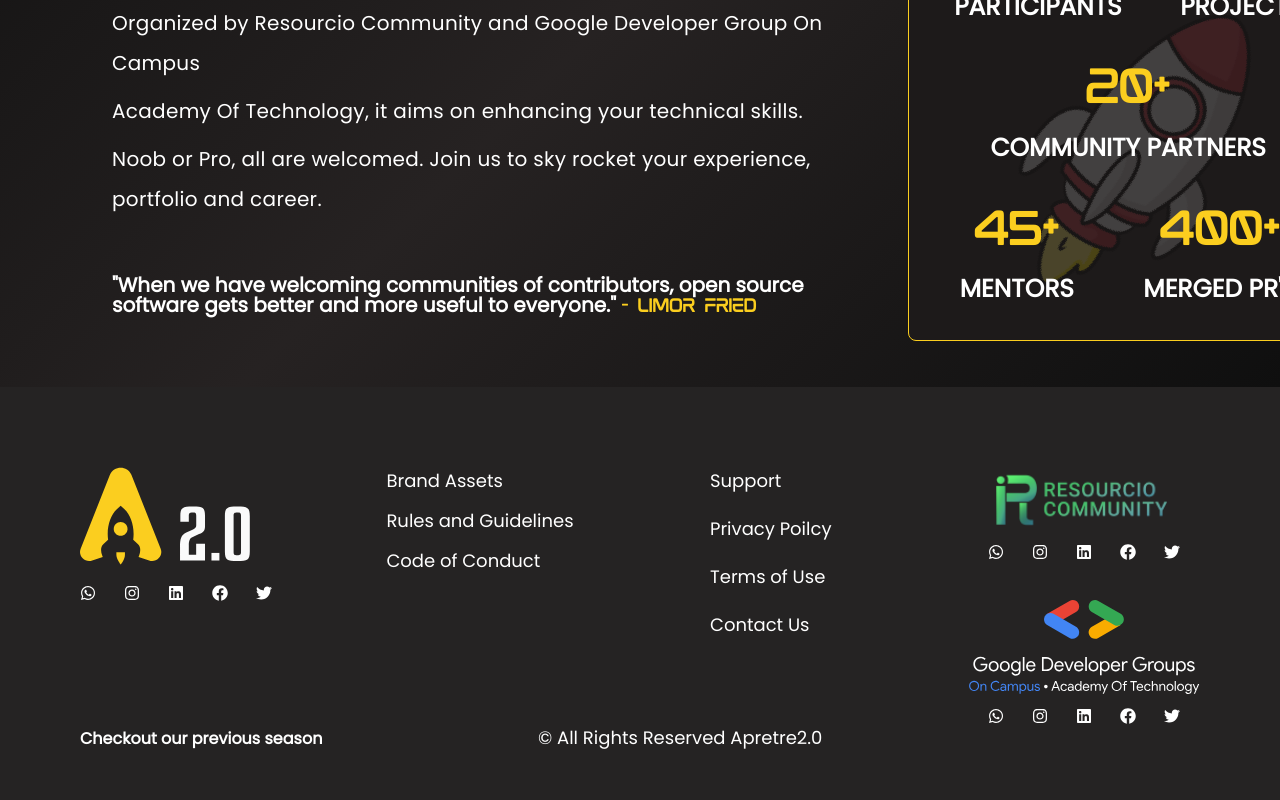
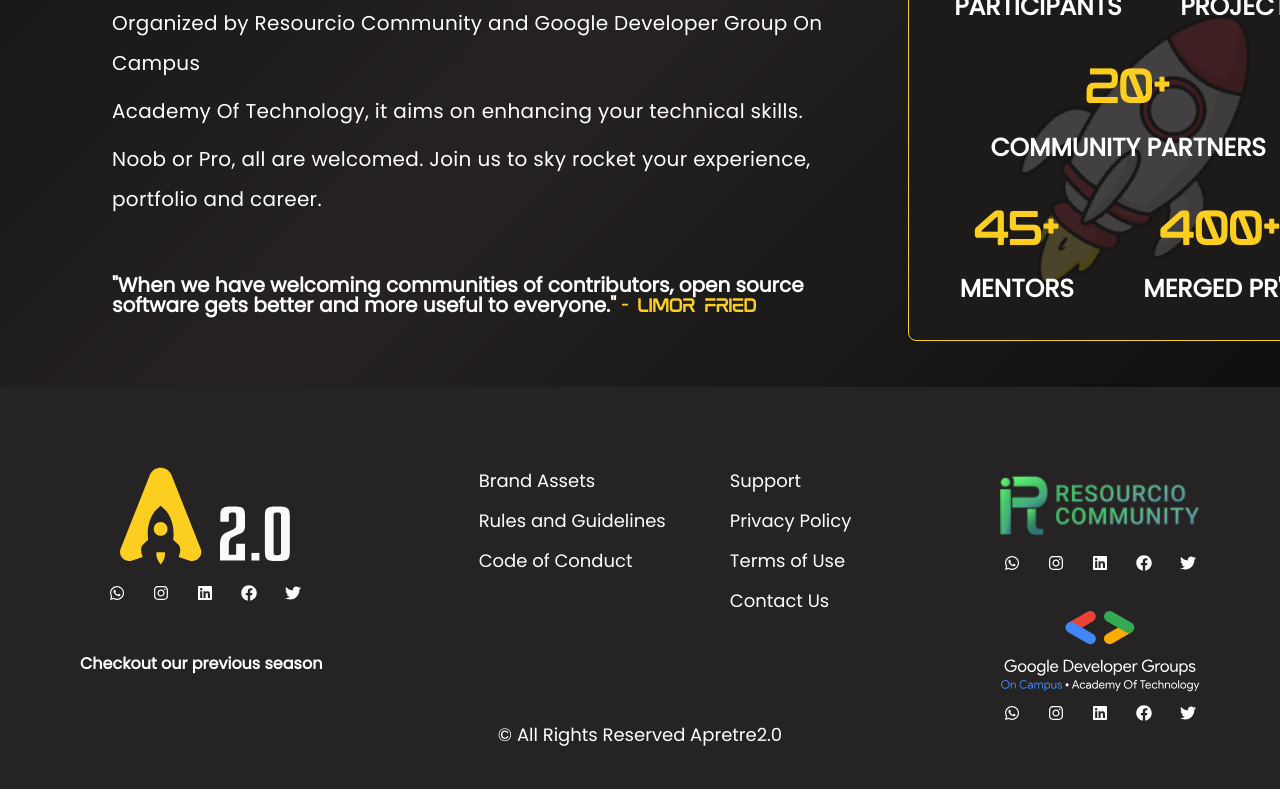
Before and after one commit to Resourcio2022/apertre2.0-frontend, a Next.js app: page / in a window 1280 px wide. Shown: the part 1213-2013 px from the top of the page. Built offline with nearby package versions, Linux system fonts and the light colour scheme; no server answers.

Commit message:
added footer

```diff
--- a/src/app/faq/page.tsx
+++ /dev/null
@@ -1,75 +0,0 @@
-"use client";
-
-import React, { useState } from "react";
-import "./faq.css";
-
-function Faq() {
-  const [questions] = useState([
-    {
-      question: "This is a question",
-      answer:
-        "This is the answer to the question. It can be as long or short as you need.",
-    },
-    {
-      question: "This is a question",
-      answer:
-        "This is the answer to the question. It can be as long or short as you need.",
-    },
-    {
-      question: "This is a question",
-      answer:
-        "This is the answer to the question. It can be as long or short as you need.",
-    },
-    {
-      question: "This is a question",
-      answer:
-        "This is the answer to the question. It can be as long or short as you need.",
-    },
-    {
-      question: "This is a question",
-      answer:
-        "This is the answer to the question. It can be as long or short as you need.",
-    },
-  ]);
-
-  const [activeQuestion, setActiveQuestion] = useState(null);
-
-  const toggleQuestion = (index) => {
-    setActiveQuestion(index === activeQuestion ? null : index);
-  };
-
-  return (
-    <div className="faq-container">
-      <div className="faq-content">
-      <div
-        className="xl:w-fit sm:p-[3rem] md:p-0 md:text-center iphone:w-full font-mokoto text-[#FBCE1F] text-2xl md:text-4xl iphone:text-center lg:text-[3.75rem] md:[4.27rem] tracking-[0.2rem] md:tracking-[0.45rem] mb-8 md:mb-16 lg:mb-24 relative xl:top-[8rem] 2xl:text-[3.75rem] 2xl:left-[13.5rem]"
-        style={{ textTransform: "uppercase", marginBottom: "15rem", textAlign: "center" }}
-      >
-        Frequently Asked Questions
-      </div>
-      <div className="text-black normal-case">
-        <ul className="faq- list">
-          {questions.map((question, index) => (
-            <li key={index} className="faq-item">
-              <button
-                className="faq-button"
-                onClick={() => toggleQuestion(index)}
-              >
-                {question.question}
-                <span className="faq-arrow">
-                  {activeQuestion === index ? "▲" : "▼"}
-                </span>
-              </button>
-              {activeQuestion === index && (
-                <div className="faq-answer">{question.answer}</div>
-              )}
-            </li>
-          ))}
-        </ul>
-      </div>
-      </div>
-    </div>
-  );
-}
-
-export default Faq;
--- a/src/components/Footer.tsx
+++ b/src/components/Footer.tsx
@@ -1,4 +1,5 @@
 "use client";
+
 import React, { useState, useEffect } from "react";
 import Image from "next/image";
 import Link from "next/link";
@@ -9,6 +10,7 @@ import {
   FaFacebook,
   FaTwitter,
 } from "react-icons/fa";
+import { footerLinks, supportLinks } from "@/constants/footer-contsant";
 const Footer = () => {
   const [hovered, setHovered] = useState(false);
   const [isClient, setIsClient] = useState(false);
@@ -16,122 +18,141 @@ const Footer = () => {
   useEffect(() => {
     setIsClient(true);
   }, []);
+  interface socialLink {
+    icon: React.ReactNode;
+    href: string;
+  }
+   const socialLinks = {
+    apertre: [
+      { icon: <FaWhatsapp />, href: "" },
+      { icon: <FaInstagram />, href: "" },
+      { icon: <FaLinkedin />, href: "" },
+      { icon: <FaFacebook />, href: "" },
+      { icon: <FaTwitter />, href: "" },
+    ],
+    resourcio: [
+      { icon: <FaWhatsapp />, href: "/" },
+      { icon: <FaInstagram />, href: "/" },
+      { icon: <FaLinkedin />, href: "/" },
+      { icon: <FaFacebook />, href: "/" },
+      { icon: <FaTwitter />, href: "/" },
+    ],
+    gdg: [
+      { icon: <FaWhatsapp />, href: "/" },
+      { icon: <FaInstagram />, href: "/" },
+      { icon: <FaLinkedin />, href: "/" },
+      { icon: <FaFacebook />, href: "/" },
+      { icon: <FaTwitter />, href: "/" },
+    ],
+  };
+ //getting error while exporting this array of object from constant.ts due to the use of react icons
   return (
-    <div className="bg-footer w-full h-auto flex flex-col pt-20 pb-10 px-20">
-      <div className="flex justify-between">
-        <div className="flex flex-col gap-5">
-          <Image src="/apertrelogo.svg" width={170} height={97} alt="" />
-          <div className="flex gap-7 size-6 text-white">
-            <Link href="/public">
-              <FaWhatsapp />
+    <div className="bg-footer w-full h-fit flex flex-col pt-20 pb-10 px-5 md:px-20 bottom-0">
+      <div className="flex flex-col md:flex-row justify-between gap-7">
+
+        <div className="flex flex-col gap-5 items-center">
+          <Image
+            src="/apertrelogo.svg"
+            width={170}
+            height={97}
+            alt="Apertre Logo"
+          />
+          <div className="flex gap-7 text-white">
+            {socialLinks.apertre.map((social, index) => (
+              <Link href={social.href} key={index}>
+                {social.icon}
               </Link>
-            <Link href="/public">
-              <FaInstagram />
-            </Link>
-            <Link href="/public">
-              <FaLinkedin />
-            </Link>
-            <Link href="/public">
-              <FaFacebook />
-            </Link>
-            <Link href="/public">
-              <FaTwitter />
-            </Link>
+            ))}
           </div>
-        </div>
-        <div className="flex flex-col gap-3">
-          <Link href="" className="text-white font-Poppins font-normal text-lg">
-            Brand Assets
-          </Link>
-          <Link href="" className="text-white font-Poppins font-normal text-lg">
-            Rules and Guidelines
-          </Link>
-          <Link href="" className="text-white font-Poppins font-normal text-lg">
-            Code of Conduct
-          </Link>
-        </div>
-        <div className="flex flex-col gap-5">
-          <Link href="" className="text-white font-Poppins font-normal text-lg">
-            Support
-          </Link>
-          <Link href="" className="text-white font-Poppins font-normal text-lg">
-            Privacy Poilcy
-          </Link>
-          <Link href="" className="text-white font-Poppins font-normal text-lg">
-            Terms of Use
-          </Link>
-          <Link href="" className="text-white font-Poppins font-normal text-lg">
-            Contact Us
-          </Link>
-        </div>
-        <div className="flex flex-col gap-10">
-          <div className="flex flex-col gap-3">
-            <Image src="/Resourcio_Logo.png" width={200} height={119} alt="" className="pl-7" />
-            <div className="flex justify-center gap-7 text-white">
-              <Link href="/public">
-                <FaWhatsapp />
-              </Link>
-              <Link href="/public">
-                <FaInstagram />
-              </Link>
-              <Link href="/public">
-                <FaLinkedin />
-              </Link>
-              <Link href="/public">
-                <FaFacebook />
-              </Link>
-              <Link href="/public">
-                <FaTwitter />
-              </Link>
-            </div>
-          </div>
-          <div className="flex flex-col gap-3">
-            <Image src="/gdglogo.svg" width={232} height={96} alt="" />
-            <div className="flex justify-center gap-7 text-white">
-              <Link href="/public">
-                <FaWhatsapp />
-              </Link>
-              <Link href="/public">
-                <FaInstagram />
-              </Link>
-              <Link href="/public">
-                <FaLinkedin />
-              </Link>
-              <Link href="/public">
-                <FaFacebook />
-              </Link>
-              <Link href="/public">
-                <FaTwitter />
-              </Link>
-            </div>
-          </div>
-        </div>
-      </div>
-      <div className='flex gap-52'>
-      <div className='relative inline-block'>
+          <div className="relative inline-block mt-7">
             {isClient && (
               <span
-              className={`w-[250px] relative inline-block text-white font-Poppins font-bold text-lg overflow-hidden group`}
+                className="w-[250px] relative inline-block text-white font-Poppins font-bold text-lg overflow-hidden group"
                 onMouseEnter={() => setHovered(true)}
                 onMouseLeave={() => setHovered(false)}
               >
-              <span className={`text-[16px] transition-opacity duration-500 ${hovered ? 'opacity-0' : 'opacity-100 delay-[900ms]'}`}>
+                <span
+                  className={`text-[16px] transition-opacity duration-500 ${
+                    hovered ? "opacity-0" : "opacity-100 delay-[900ms]"
+                  }`}
+                >
                   Checkout our previous season
                 </span>
                 <Image
-                src='/rocket.svg'
+                  src="/rocket.svg"
                   width={50}
                   height={50}
-                alt='Plane'
-                className={`absolute top-1/2 left-0 transform -translate-y-1/2 transition-transform duration-[2000ms] ease-in ${hovered ? 'translate-x-[300px] opacity-100' : '-translate-x-full opacity-0'}`}
+                  alt="Rocket"
+                  className={`absolute top-1/2 left-0 transform -translate-y-1/2 transition-transform duration-[2000ms] ease-in ${
+                    hovered
+                      ? "translate-x-[300px] opacity-100"
+                      : "-translate-x-full opacity-0"
+                  }`}
                 />
-              <span className={`absolute top-0 left-0 w-full h-full text-white flex items-center justify-center font-Poppins font-bold text-lg transition-opacity duration-75 ${hovered ? 'opacity-100' : 'opacity-0'} delay-1000`}>
-                <span className="border-b-[5px] border-yellow-500">Season 1</span>
+                <span
+                  className={`absolute top-0 left-0 w-full h-full text-white flex items-center justify-center font-Poppins font-bold text-lg transition-opacity duration-75 ${
+                    hovered ? "opacity-100" : "opacity-0"
+                  } delay-1000`}
+                >
+                  <span className="border-b-[5px] border-yellow-500">
+                    Season 1
+                  </span>
                 </span>
               </span>
             )}
           </div>
-        <span className='text-white font-Poppins font-normal text-lg'>© All Rights Reserved Apretre2.0</span>
+        </div>
+
+
+        <div className="flex gap-7 md:gap-16 justify-center">
+          {[footerLinks, supportLinks].map((links, idx) => (
+            <div
+              key={idx}
+              className="flex flex-col gap-3 text-nowrap text-xs md:text-lg text-left"
+            >
+              {links.map((link, index) => (
+                <Link
+                  href={link.href}
+                  key={index}
+                  className="text-white font-Poppins font-normal text-sm md:text-lg"
+                >
+                  {link.title}
+                </Link>
+              ))}
+            </div>
+          ))}
+        </div>
+
+
+        <div className="flex flex-col gap-10 items-center">
+          {[
+            { src: "/Resourcio_Logo.png", socials: socialLinks.resourcio },
+            { src: "/gdglogo.svg", socials: socialLinks.gdg },
+          ].map((item, idx) => (
+            <div key={idx} className="flex flex-col gap-3">
+              <Image
+                src={item.src}
+                width={200}
+                height={119}
+                alt={`Logo ${idx}`}
+              />
+              <div className="flex justify-center gap-7 text-white">
+                {item.socials.map((social, index) => (
+                  <Link href={social.href} key={index}>
+                    {social.icon}
+                  </Link>
+                ))}
+              </div>
+            </div>
+          ))}
+        </div>
+      </div>
+
+
+      <div className="flex w-full justify-center">
+        <span className="text-white font-Poppins font-normal text-xs md:text-lg text-nowrap mt-7 md:mt-0">
+          © All Rights Reserved Apretre2.0
+        </span>
       </div>
     </div>
   );
--- /dev/null
+++ b/src/constants/footer-contsant.ts
@@ -0,0 +1,17 @@
+interface FooterLink {
+    title: string;
+    href: string;
+  }
+
+  export const footerLinks: FooterLink[] = [
+    { title: "Brand Assets", href: "" },
+    { title: "Rules and Guidelines", href: "" },
+    { title: "Code of Conduct", href: "" },
+  ];
+
+  export const supportLinks: FooterLink[] = [
+    { title: "Support", href: "" },
+    { title: "Privacy Policy", href: "" },
+    { title: "Terms of Use", href: "" },
+    { title: "Contact Us", href: "" },
+  ];
```
Also changed, not shown: src/app/faq/faq.css (deleted, +0 -61 lines). Lines whose indentation alone changed are shown as unchanged.
